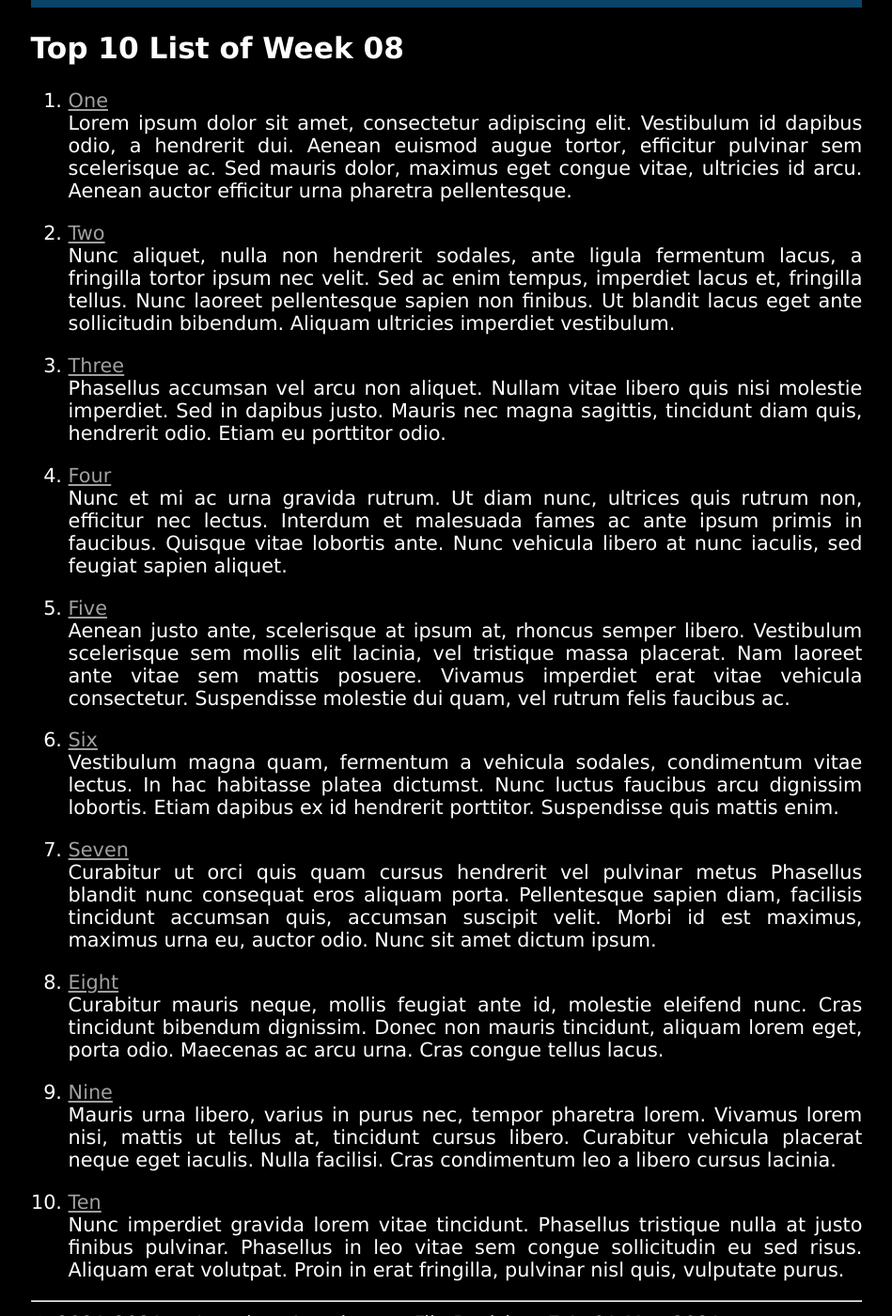
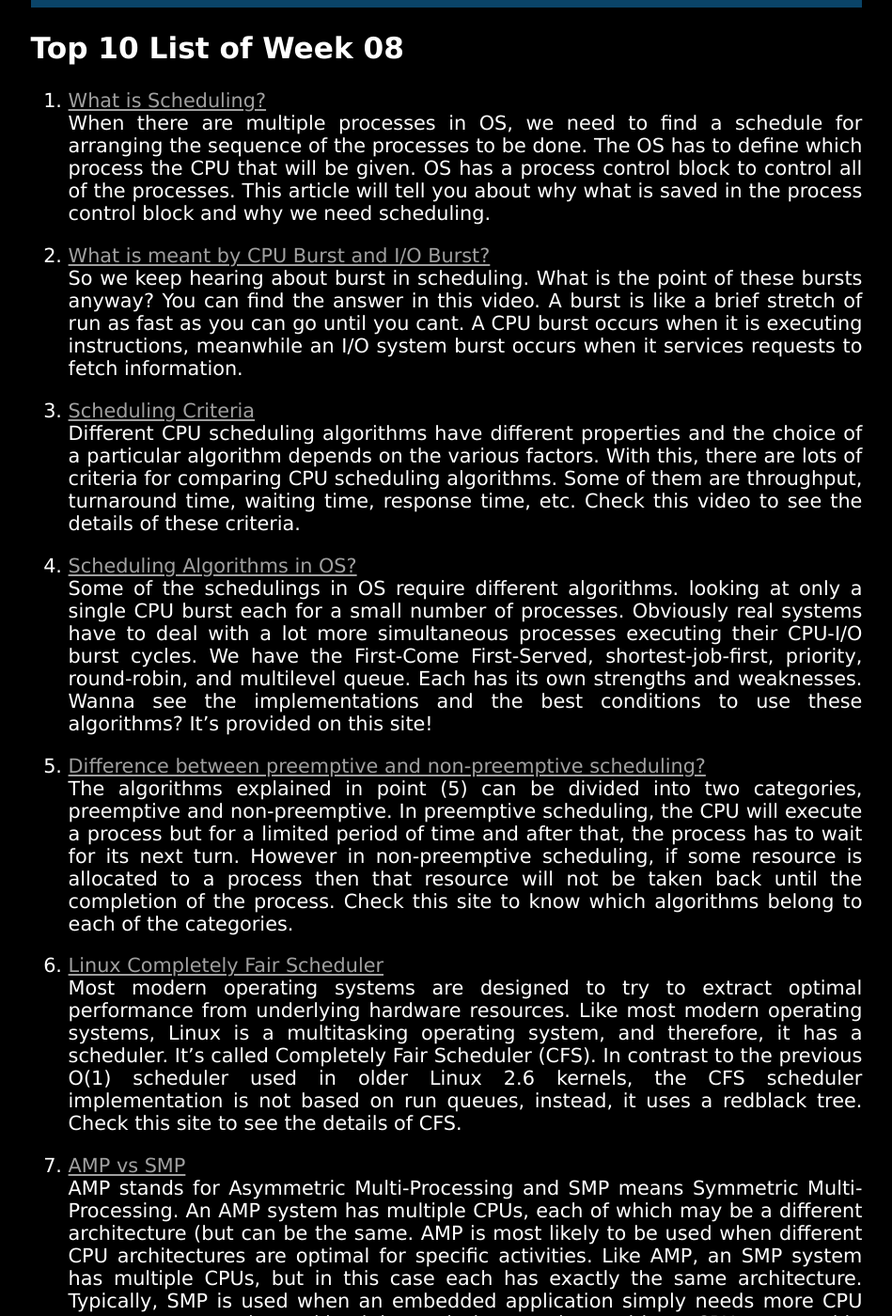
Before and after one commit to HardJoe/os211, a Jekyll site: the page built from w08.md, in a window 1280 px wide and 1400 px high, scrolled down 202 px. Shown: the whole window at 94% size, without its empty margins (165-1114 px from the left). Built offline with Jekyll 4.4.1, drawn with Linux system fonts in a browser that asks for light colours; our own code applies the rules of GitHub Pages for plain Markdown files; some of the changed text lies outside the part shown.

Commit message:
OS211 cbkadal

```diff
--- a/TXT/myrank.txt
+++ b/TXT/myrank.txt
@@ -20,3 +20,6 @@ ZCZC W06 IanAndersenNg
 ZCZC W07 hilmy34
 ZCZC W07 IlmaMannix
 ZCZC W07 ikhsanpambayun
+ZCZC W08 Hori75
+ZCZC W08 IoriU
+ZCZC W08 johanesimarmata
--- a/_config.yml
+++ b/_config.yml
@@ -1,5 +1,5 @@
 title:       "Operating Systems 2021-1 (OS211)"
-version:     "7.1--01-May-2021"
+version:     "8.1--09-May-2021"
 copyright:   "2021-2021"
 description: >-
   Gas mengmantap!
--- a/w08.md
+++ b/w08.md
@@ -5,72 +5,62 @@ permalink: /W08/
 
 # Top 10 List of Week 08
 
-1. [One](https://en.wikipedia.org/wiki/1)<br>
-Lorem ipsum dolor sit amet, consectetur adipiscing elit.
-Vestibulum id dapibus odio, a hendrerit dui.
-Aenean euismod augue tortor, efficitur pulvinar sem scelerisque ac.
-Sed mauris dolor, maximus eget congue vitae, ultricies id arcu.
-Aenean auctor efficitur urna pharetra pellentesque.
+1. [What is Scheduling?](https://www.javatpoint.com/os-cpu-scheduling)<br>
+When there are multiple processes in OS, we need to find a schedule for arranging the sequence of the processes to be done.
+The OS has to define which process the CPU that will be given.
+OS has a process control block to control all of the processes.
+This article will tell you about why what is saved in the process control block and why we need scheduling.
 
-2. [Two](https://en.wikipedia.org/wiki/2)<br>
-Nunc aliquet, nulla non hendrerit sodales, ante ligula fermentum lacus, a fringilla tortor ipsum nec velit.
-Sed ac enim tempus, imperdiet lacus et, fringilla tellus.
-Nunc laoreet pellentesque sapien non finibus.
-Ut blandit lacus eget ante sollicitudin bibendum.
-Aliquam ultricies imperdiet vestibulum.
+2. [What is meant by CPU Burst and I/O Burst?](https://youtu.be/SsiRHvFUpQQ)<br>
+So we keep hearing about burst in scheduling.
+What is the point of these bursts anyway?
+You can find the answer in this video.
+A burst is like a brief stretch of run as fast as you can go until you cant.
+A CPU burst occurs when it is executing instructions, meanwhile an I/O system burst occurs when it services requests to fetch information.
 
-3. [Three](https://en.wikipedia.org/wiki/3)<br>
-Phasellus accumsan vel arcu non aliquet.
-Nullam vitae libero quis nisi molestie imperdiet.
-Sed in dapibus justo.
-Mauris nec magna sagittis, tincidunt diam quis, hendrerit odio.
-Etiam eu porttitor odio.
+3. [Scheduling Criteria](https://youtu.be/eoGUQ5sl0vw)<br>
+Different CPU scheduling algorithms have different properties and the choice of a particular algorithm depends on the various factors.
+With this, there are lots of criteria for comparing CPU scheduling algorithms.
+Some of them are throughput, turnaround time, waiting time, response time, etc.
+Check this video to see the details of these criteria.
 
-4. [Four](https://en.wikipedia.org/wiki/4)<br>
-Nunc et mi ac urna gravida rutrum.
-Ut diam nunc, ultrices quis rutrum non, efficitur nec lectus.
-Interdum et malesuada fames ac ante ipsum primis in faucibus.
-Quisque vitae lobortis ante.
-Nunc vehicula libero at nunc iaculis, sed feugiat sapien aliquet.
+4. [Scheduling Algorithms in OS?](https://www.w3schools.in/operating-system-tutorial/scheduling-algorithms/)<br>
+Some of the schedulings in OS require different algorithms. looking at only a single CPU burst each for a small number of processes. Obviously real systems have to deal with a lot more simultaneous processes executing their CPU-I/O burst cycles.
+We have the First-Come First-Served, shortest-job-first, priority, round-robin, and multilevel queue.
+Each has its own strengths and weaknesses.
+Wanna see the implementations and the best conditions to use these algorithms?
+It's provided on this site!
 
-5. [Five](https://en.wikipedia.org/wiki/5)<br>
-Aenean justo ante, scelerisque at ipsum at, rhoncus semper libero.
-Vestibulum scelerisque sem mollis elit lacinia, vel tristique massa placerat.
-Nam laoreet ante vitae sem mattis posuere.
-Vivamus imperdiet erat vitae vehicula consectetur.
-Suspendisse molestie dui quam, vel rutrum felis faucibus ac.
+5. [Difference between preemptive and non-preemptive scheduling?](https://afteracademy.com/blog/what-is-the-difference-between-preemptive-and-non-preemptive-scheduling)<br>
+The algorithms explained in point (5) can be divided into two categories, preemptive and non-preemptive.
+In preemptive scheduling, the CPU will execute a process but for a limited period of time and after that, the process has to wait for its next turn.
+However in non-preemptive scheduling, if some resource is allocated to a process then that resource will not be taken back until the completion of the process.
+Check this site to know which algorithms belong to each of the categories.
 
-6. [Six](https://en.wikipedia.org/wiki/6)<br>
-Vestibulum magna quam, fermentum a vehicula sodales, condimentum vitae lectus.
-In hac habitasse platea dictumst.
-Nunc luctus faucibus arcu dignissim lobortis.
-Etiam dapibus ex id hendrerit porttitor.
-Suspendisse quis mattis enim.
+6. [Linux Completely Fair Scheduler](https://opensource.com/article/19/2/fair-scheduling-linux)<br>
+Most modern operating systems are designed to try to extract optimal performance from underlying hardware resources.
+Like most modern operating systems, Linux is a multitasking operating system, and therefore, it has a scheduler.
+It's called Completely Fair Scheduler (CFS).
+In contrast to the previous O(1) scheduler used in older Linux 2.6 kernels, the CFS scheduler implementation is not based on run queues, instead, it uses a redblack tree.
+Check this site to see the details of CFS.
 
-7. [Seven](https://en.wikipedia.org/wiki/7)<br>
-Curabitur ut orci quis quam cursus hendrerit vel pulvinar metus
-Phasellus blandit nunc consequat eros aliquam porta.
-Pellentesque sapien diam, facilisis tincidunt accumsan quis, accumsan suscipit velit.
-Morbi id est maximus, maximus urna eu, auctor odio.
-Nunc sit amet dictum ipsum.
+7. [AMP vs SMP](https://www.embedded.com/multicore-basics-amp-and-smp/)<br>
+AMP stands for Asymmetric Multi-Processing and SMP means Symmetric Multi-Processing.
+An AMP system has multiple CPUs, each of which may be a different architecture (but can be the same. AMP is most likely to be used when different CPU architectures are optimal for specific activities.
+Like AMP, an SMP system has multiple CPUs, but in this case each has exactly the same architecture.
+Typically, SMP is used when an embedded application simply needs more CPU power to manage its workload, in much the way that multicore CPUs are used in desktop computers.
+See this site to see the specific differences between AMP and SMP.
 
-8. [Eight](https://en.wikipedia.org/wiki/8)<br>
-Curabitur mauris neque, mollis feugiat ante id, molestie eleifend nunc.
-Cras tincidunt bibendum dignissim.
-Donec non mauris tincidunt, aliquam lorem eget, porta odio.
-Maecenas ac arcu urna.
-Cras congue tellus lacus.
+8. [Understanding NUMA Architecture](https://linuxhint.com/understanding_numa_architecture/)<br>
+NUMA is a computing system composed of several single nodes in such a way that the aggregate memory is shared between all nodes.
+NUMA is a clever system used for connecting multiple central processing units (CPU) to any amount of computer memory available on the computer.
+This reading is interesting because it explains to you about the evolution of shared memory multiprocessors, software support for NUMA, and its usage scenario.
 
-9. [Nine](https://en.wikipedia.org/wiki/9)<br>
-Mauris urna libero, varius in purus nec, tempor pharetra lorem.
-Vivamus lorem nisi, mattis ut tellus at, tincidunt cursus libero.
-Curabitur vehicula placerat neque eget iaculis.
-Nulla facilisi.
-Cras condimentum leo a libero cursus lacinia.
+9. [How does a multi-core processor work?](https://www.geekboots.com/story/how-does-multi-core-processor-work)<br>
+A multi-core processor is one which combines two or more independent processors into a single package, often in a single integrated circuit to perform task parallel, increasing the performance of software which is written to take advantage of the unique architecture.
+The first multicore processors were produced by Intel and AMD in the early 2000s.
+See how a multi-core processor works here!
 
-10. [Ten](https://en.wikipedia.org/wiki/10)<br>
-Nunc imperdiet gravida lorem vitae tincidunt.
-Phasellus tristique nulla at justo finibus pulvinar.
-Phasellus in leo vitae sem congue sollicitudin eu sed risus.
-Aliquam erat volutpat.
-Proin in erat fringilla, pulvinar nisl quis, vulputate purus.
+10. [Two State Process Model](https://t4tutorials.com/two-state-process-model-in-operating-systems/)<br>
+When a process executes, it goes through a number of states. The current state of the process tells us about the current activity of the process. The state of a process may change due to events like I/O requests, interrupt routines, synchronization of processes, process scheduling algorithms, etc.
+See this article to learn how to make a two state process model.
```
Also changed, not shown: 7 other files.
